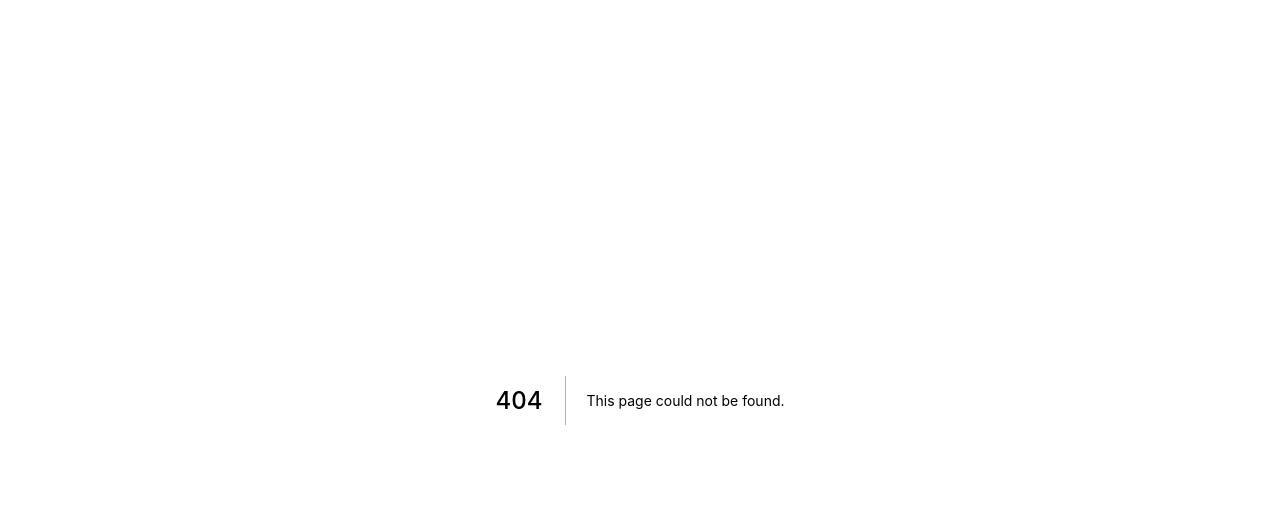
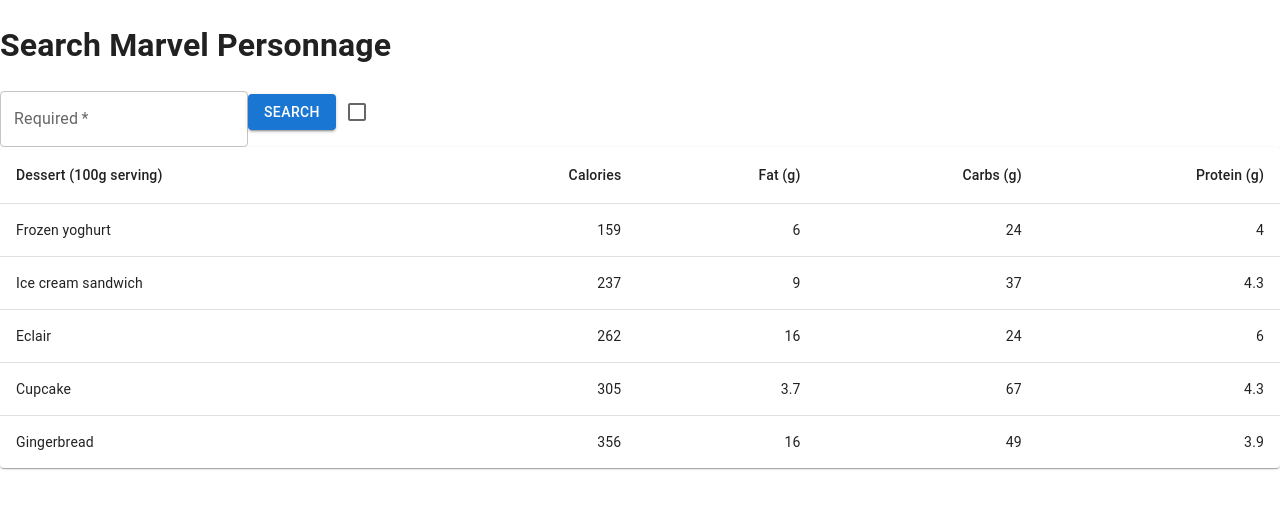
Before and after one commit to Maxvyr/marvel-hero-react, a Next.js app: page /search in a window 1280 px wide. Before the commit this address had no page. Shown: the top 508 px of the page. Built offline with nearby package versions, Linux system fonts and the light colour scheme.

Commit message:
🚧 search marvel character

```diff
--- /dev/null
+++ b/component/TablePerso/TablePerso.js
@@ -0,0 +1,54 @@
+import * as React from "react";
+import Table from "@mui/material/Table";
+import TableBody from "@mui/material/TableBody";
+import TableCell from "@mui/material/TableCell";
+import TableContainer from "@mui/material/TableContainer";
+import TableHead from "@mui/material/TableHead";
+import TableRow from "@mui/material/TableRow";
+import Paper from "@mui/material/Paper";
+
+function createData(name, calories, fat, carbs, protein) {
+  return { name, calories, fat, carbs, protein };
+}
+
+const rows = [
+  createData("Frozen yoghurt", 159, 6.0, 24, 4.0),
+  createData("Ice cream sandwich", 237, 9.0, 37, 4.3),
+  createData("Eclair", 262, 16.0, 24, 6.0),
+  createData("Cupcake", 305, 3.7, 67, 4.3),
+  createData("Gingerbread", 356, 16.0, 49, 3.9),
+];
+
+export default function TablePerso() {
+  return (
+    <TableContainer component={Paper}>
+      <Table sx={{ minWidth: 650 }} aria-label="simple table">
+        <TableHead>
+          <TableRow>
+            <TableCell>Dessert (100g serving)</TableCell>
+            <TableCell align="right">Calories</TableCell>
+            <TableCell align="right">Fat&nbsp;(g)</TableCell>
+            <TableCell align="right">Carbs&nbsp;(g)</TableCell>
+            <TableCell align="right">Protein&nbsp;(g)</TableCell>
+          </TableRow>
+        </TableHead>
+        <TableBody>
+          {rows.map((row) => (
+            <TableRow
+              key={row.name}
+              sx={{ "&:last-child td, &:last-child th": { border: 0 } }}
+            >
+              <TableCell component="th" scope="row">
+                {row.name}
+              </TableCell>
+              <TableCell align="right">{row.calories}</TableCell>
+              <TableCell align="right">{row.fat}</TableCell>
+              <TableCell align="right">{row.carbs}</TableCell>
+              <TableCell align="right">{row.protein}</TableCell>
+            </TableRow>
+          ))}
+        </TableBody>
+      </Table>
+    </TableContainer>
+  );
+}
--- a/package.json
+++ b/package.json
@@ -9,6 +9,9 @@
     "lint": "next lint"
   },
   "dependencies": {
+    "@emotion/react": "^11.10.0",
+    "@emotion/styled": "^11.10.0",
+    "@mui/material": "^5.9.3",
     "next": "12.2.3",
     "react": "18.2.0",
     "react-dom": "18.2.0"
--- a/pages/_app.js
+++ b/pages/_app.js
@@ -1,7 +1,13 @@
-import '../styles/globals.css'
+import "../styles/globals.css";
+import CssBaseline from "@mui/material/CssBaseline";
 
 function MyApp({ Component, pageProps }) {
-  return <Component {...pageProps} />
+  return (
+    <div>
+      <CssBaseline />
+      <Component {...pageProps} />
+    </div>
+  );
 }
 
-export default MyApp
+export default MyApp;
--- /dev/null
+++ b/pages/search.js
@@ -0,0 +1,47 @@
+import Head from "next/head";
+import TextField from "@mui/material/TextField";
+import Checkbox from "@mui/material/Checkbox";
+import Button from "@mui/material/Button";
+import { useState } from "react";
+import TablePerso from "../component/TablePerso/TablePerso";
+
+export default function PeronnagePage() {
+  const [searchName, setSearchName] = useState("");
+
+  const handleCallPersonnage = (name) => {
+    const url =  `https://gateway.marvel.com:443/v1/public/characters?name=spider&apikey=d055642c165e3688bb0c80db9b7d5259`
+  }
+
+  const handleChangeName = (e) => {
+    setSearchName(e.target.value);
+  };
+
+  return (
+    <div>
+      <Head>
+        <title>Search Personnage</title>
+        <meta
+          name="Search Marvel Personnage"
+          content="Buku book reading list"
+        />
+        <link rel="icon" href="/favicon.ico" />
+      </Head>
+
+      <main>
+        <h1>Search Marvel Personnage</h1>
+        <TextField
+          required
+          id="outlined-required"
+          label="Required"
+          value={searchName}
+          onChange={handleChangeName}
+        />
+        <Button variant="contained" color="primary" href="/search">
+          Search
+        </Button>
+        <Checkbox />
+        <TablePerso />
+      </main>
+    </div>
+  );
+}
```
Also changed, not shown: next.config.js (+5 -2 lines), pages/index.js (+8 -13 lines), 1 other file (tests, documents, lock files or other folders).
